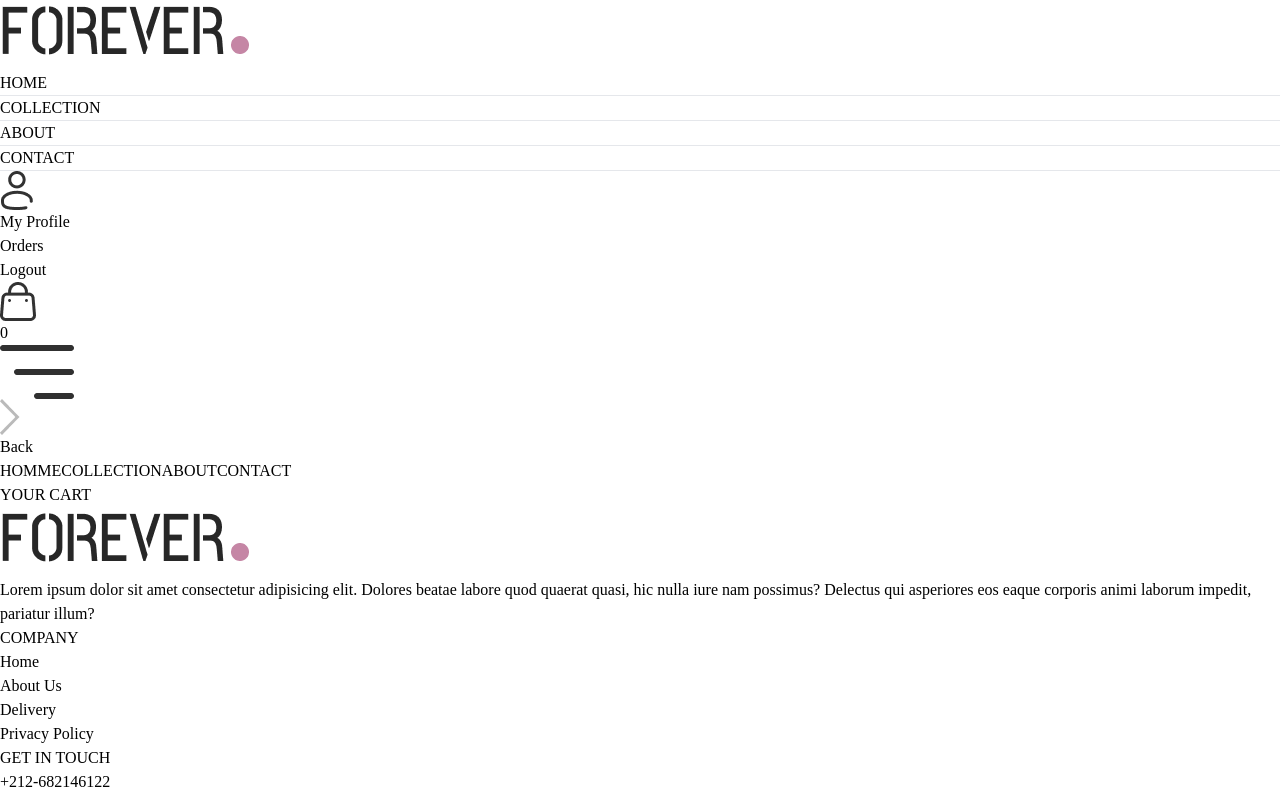
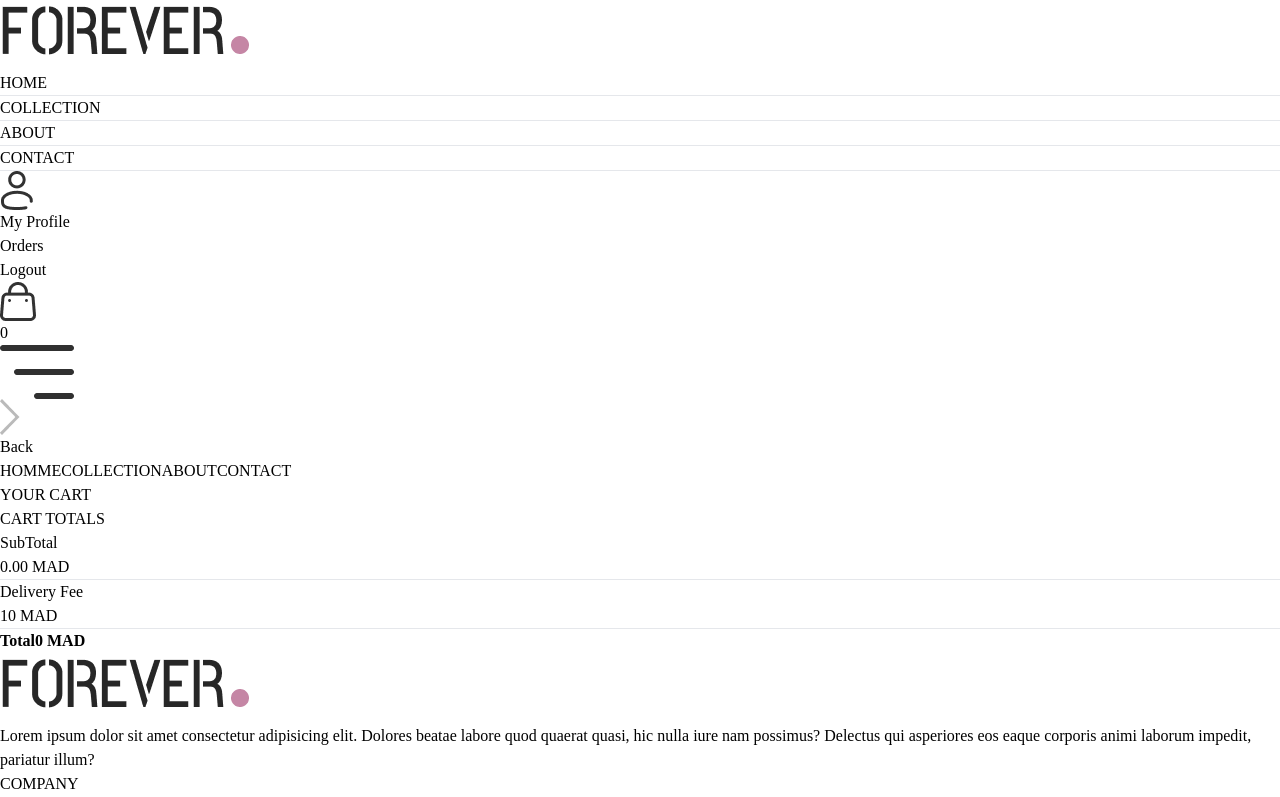
Before and after one commit to Techinho/Ecom-website, a React (Vite) app: page /cart in a window 1280 px wide. Shown: the top 797 px of the page. Built offline with nearby package versions, Linux system fonts and the light colour scheme; a web font is replaced by a local one; what @radix-ui/themes would draw is missing.

Commit message:
completeCart + cartTotal

```diff
--- a/src/components/cartTotal.jsx
+++ b/src/components/cartTotal.jsx
@@ -1,9 +1,45 @@
-import React from 'react'
+import React, { useContext } from 'react';
+import { ShopContext } from '../context/ShopContext';
+import Title from './Title';
 
-const cartTotal = () => {
+const CartTotal = () => {
+  const { currency, delivery_fee, getCartAmount } = useContext(ShopContext);
+
   return (
-    <div>cartTotal</div>
-  )
-}
+    <div className='w-full'>
+      {/* Title dyal CART TOTALS */}
+      <div className='text-2xl'>
+        <Title text1={"CART"} text2={"TOTALS"} />
+      </div>
 
-export default cartTotal
+      {/* Hna section dyal subtotal, delivery fee, w total */}
+      <div className='flex flex-col gap-2 mt-2 text-sm'>
+        {/* Subtotal */}
+        <div className='flex justify-between'>
+          <p>SubTotal</p>
+          <p>{getCartAmount()}.00 {currency}</p>
+        </div>
+        <hr />
+
+        {/* Delivery fee */}
+        <div className='flex justify-between'>
+          <p>Delivery Fee</p>
+          <p>{delivery_fee} {currency}</p>
+        </div>
+        <hr />
+
+        {/* Total */}
+        <div className='flex justify-between'>
+          <b>Total</b>
+          <b>
+            {getCartAmount() === 0
+              ? 0
+              : getCartAmount() + delivery_fee} {currency}
+          </b>
+        </div>
+      </div>
+    </div>
+  );
+};
+
+export default CartTotal;
--- a/src/context/ShopContext.jsx
+++ b/src/context/ShopContext.jsx
@@ -18,9 +18,8 @@
   const addToCart = async (itemId, size) => {
     // Check wach user 3ammar size
     if (!size) {
-      toast.error("Select Product Size");
+      toast.error("Select Product Size"); // Notification error
       return;
-       // Notification ila ma3ammar size
     } else {
       toast.success("Product added to cart"); // Notification success
     }
@@ -47,7 +46,6 @@
     setCartItems(cartData);
   };
 
-
   // Fonction li kat-return total items
   const getCartCount = () => {
     let totalCount = 0;
@@ -66,17 +64,35 @@
     return totalCount; // Return total count
   };
 
+  // Fonction li kat-return total amount dyal items f cart
+  const getCartAmount = () => {
+    let totalAmount = 0;
+    for (const items in cartItems) {
+      let itemInfo = products.find((product) => product._id === items);
+      for (const item in cartItems[items]) {
+        try {
+          if (cartItems[items][item] > 0) {
+            totalAmount += itemInfo.price * cartItems[items][item];
+          }
+        } catch (error) {
+          console.log(error);
+        }
+      }
+    }
+    return totalAmount; // Return total amount
+  };
+
   // Hna kan-monitoriw changes dyal cartItems
   useEffect(() => {
     console.log(cartItems); // Kan-affichiwn state dyal cart
   }, [cartItems]);
 
-  const updateQuantity =async(itemId,size,quantity)=>{
-    let cartData =structuredClone(cartItems)
-    cartData[itemId][size]=quantity
-    setCartItems(cartData)
-
-  }
+  // Update quantity dyal item f cart
+  const updateQuantity = async (itemId, size, quantity) => {
+    let cartData = structuredClone(cartItems);
+    cartData[itemId][size] = quantity;
+    setCartItems(cartData);
+  };
 
   // Lvalues dyal context li ghadi nkhdm bihom fles composants
   const value = {
@@ -89,7 +105,9 @@
     setShowSearch,
     cartItems,
     addToCart,
-    getCartCount, updateQuantity
+    getCartCount,
+    updateQuantity,
+    getCartAmount
   };
 
   // Wrapping children components f ShopContext.Provider
--- a/src/pages/Cart.jsx
+++ b/src/pages/Cart.jsx
@@ -2,61 +2,108 @@
 import { ShopContext } from '../context/ShopContext';
 import Title from '../components/Title';
 import { assets } from '../assets/assets';
+import CartTotal from '../components/cartTotal';
 
 const Cart = () => {
-  const { products, currency, cartItems,updateQuantity } = useContext(ShopContext);
+  // Hna kanjibo data mn ShopContext
+  const { products, currency, cartItems, updateQuantity } = useContext(ShopContext);
+
+  // State bach ndiro update dyal data dyal cart
   const [cartData, setCartData] = useState([]);
 
   useEffect(() => {
     const tempData = [];
 
-    // Loop through cartItems to construct tempData
+    // Loop bach nakhdo items mn cartItems
+    // First loop: Kay dir iteration 3la IDs dyal products li kaynin f cartItems
     for (const items in cartItems) {
+      // Second loop: Kay dir iteration 3la sizes li kaynin f product ID
       for (const item in cartItems[items]) {
+        // Wach size kayn f cart w l quantity dyalo > 0
         if (cartItems[items][item] > 0) {
+          // Kat ajouti lID, size, w quantité dyal product f tempData
           tempData.push({
-            _id: items,
-            size: item,
-            quantite: cartItems[items][item],
+            _id: items, // ID dyal product
+            size: item, // Size dyal product (e.g., S, M, L)
+            quantite: cartItems[items][item], // Quantité dyal size hadak
           });
         }
       }
     }
 
-    // Update state and localStorage synchronously after processing
+    // Update cartData f state w localStorage
     setCartData(tempData);
     localStorage.setItem('cartItem', JSON.stringify(tempData));
   }, [cartItems]);
 
   return (
-    <div className='border-t pt-14' >
+    <div className='border-t pt-14'>
+      {/* Title dyal cart */}
       <div className='text-2xl mb-3'>
         <Title text1={"YOUR"} text2={"CART"} />
       </div>
+
+      {/* Affichage dyal products */}
       <div>
-        {
-          cartData.map((item,index)=>{
-            const productData=products.find((product)=>product._id ===item._id)
-            return(
-              <div key={index} className='py-4 border-t border-b text-gray-700 grid grid-cols-[4fr_0.5fr_0.5fr] sm:grid-cols-[4fr_2fr_0.5fr] items-center gap-4 ' >
-                <div className='flex items-start gap-6'>
-                  <img className='w-16 sm:w-20' src={productData.image[0]} alt="" />
-                  <div>
-                    <p className='text-xs sm:text-lg font-medium'  >{productData.name} </p>
-                    <div className='flex items-center gap-5 mt-2' >
-                      <p>{currency}{productData.price}</p>
-                      <p className='px-2 sm:px-3 sm:py-1 border  bg-slate-50 font-medium'>{item.size}</p>
-                    </div>
+        {cartData.map((item, index) => {
+          // Kan9albo 3la product details
+          const productData = products.find((product) => product._id === item._id);
+          return (
+            <div
+              key={index}
+              className='py-4 border-t border-b text-gray-700 grid grid-cols-[4fr_0.5fr_0.5fr] sm:grid-cols-[4fr_2fr_0.5fr] items-center gap-4'
+            >
+              <div className='flex items-start gap-6'>
+                {/* Image dyal product */}
+                <img className='w-16 sm:w-20' src={productData.image[0]} alt="" />
+
+                <div>
+                  {/* Smit product */}
+                  <p className='text-xs sm:text-lg font-medium'>{productData.name}</p>
+
+                  <div className='flex items-center gap-5 mt-2'>
+                    {/* Prix w taille */}
+                    <p>{currency}{productData.price}</p>
+                    <p className='px-2 sm:px-3 sm:py-1 border bg-slate-50 font-medium'>{item.size}</p>
                   </div>
                 </div>
-                <input onChange={(e)=>{e.target.value===""||e.target.value === 0 ? null :updateQuantity(item._id,item.size,Number(e.target.value))}} className='border max-w-10 sm:max-w-20 px-1 sm:px-2 py-1' type="number" min={1} defaultValue={item.quantite} />
-              <img onClick={()=>{updateQuantity(item._id,item.size,0)}} className='w-4 mr-4 sm:w-5 cursor-pointer ' src={assets.bin_icon} alt="" />
               </div>
-            )
-          })
-        }
+
+              {/* Input dyal quantity */}
+              <input
+                onChange={(e) => {
+                  e.target.value === "" || e.target.value === 0
+                    ? null
+                    : updateQuantity(item._id, item.size, Number(e.target.value));
+                }}
+                className='border max-w-10 sm:max-w-20 px-1 sm:px-2 py-1'
+                type="number"
+                min={1}
+                defaultValue={item.quantite}
+              />
+
+              {/* Icon dial delete */}
+              <img
+                onClick={() => {
+                  updateQuantity(item._id, item.size, 0);
+                }}
+                className='w-4 mr-4 sm:w-5 cursor-pointer'
+                src={assets.bin_icon}
+                alt=""
+              />
+            </div>
+          );
+        })}
+      </div>
+
+      {/* Section dyal total */}
+      <div className='flex justify-end my-20'>
+        <div className='w-full sm:w-[450px]'>
+          <CartTotal />
+        </div>
       </div>
     </div>
-  )
-}
+  );
+};
+
 export default Cart;
```
